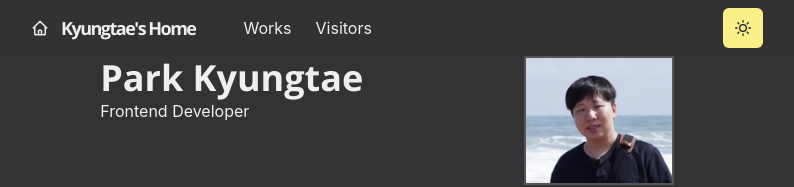
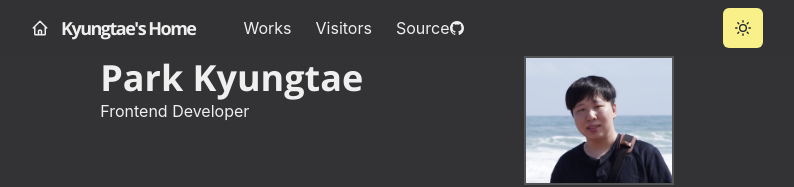
Before and after one commit to badmaniacs/my-pf, a Next.js app: page / in a window 1280 px wide. Shown: the top 187 px of the page, without its empty margins (253-1047 px from the left). Built offline with nearby package versions, Linux system fonts and the light colour scheme; a web font is replaced by a local one.

Commit message:
navbar에 source 링크 추가

```diff
--- a/components/navbar.tsx
+++ b/components/navbar.tsx
@@ -17,6 +17,7 @@ import {
 import { PropsWithChildren } from 'react';
 import { HamburgerIcon } from '@chakra-ui/icons';
 import { NextRouter } from 'next/router';
+import { IoLogoGithub } from 'react-icons/io5';
 import Logo from './logo';
 import ThemeToggleButton from './theme-toggle-button';
 
@@ -90,6 +91,9 @@ const Navbar: React.FC<NavbarProps> = (props) => {
           <LinkItem href="/visitors" path={path}>
             Visitors
           </LinkItem>
+          <LinkItem href="https://github.com/badmaniacs/my-pf" path="">
+            <Flex>Source<Box mt="4px"><IoLogoGithub/></Box></Flex>
+          </LinkItem>
         </Stack>
         <Box display="flex" flex={1} justifyContent="right">
           <ThemeToggleButton />
@@ -103,13 +107,16 @@ const Navbar: React.FC<NavbarProps> = (props) => {
               />
               <MenuList>
                 <NextLink href="/" passHref>
-                  <MenuItem >About</MenuItem>
+                  <MenuItem>About</MenuItem>
                 </NextLink>
                 <NextLink href="/works" passHref>
-                  <MenuItem >Works</MenuItem>
+                  <MenuItem>Works</MenuItem>
                 </NextLink>
                 <NextLink href="/visitors" passHref>
-                  <MenuItem >Visitors</MenuItem>
+                  <MenuItem>Visitors</MenuItem>
+                </NextLink>
+                <NextLink href="">
+                  <MenuItem>Source</MenuItem>
                 </NextLink>
               </MenuList>
             </Menu>
--- a/hooks/usePagination.ts
+++ b/hooks/usePagination.ts
@@ -37,7 +37,7 @@ const usePagenation = () => {
     setLoading(false);
   }, [key, data]);
 
-  const filteredDeleteData = useCallback((id:string) => {
+  const filteredDeleteData = useCallback((id: string) => {
     setLoading(true);
     setData((prevState) => prevState.filter((item) => item.id !== id));
   }, []);
--- a/libs/firebase.ts
+++ b/libs/firebase.ts
@@ -72,10 +72,10 @@ class FireBase {
   }
 
   async deleteComment(key: string) {
-    console.log(key)
-    const docRef = doc(this.db, `comments/${key}`,);
+    console.log(key);
+    const docRef = doc(this.db, `comments/${key}`);
     const res = await deleteDoc(docRef);
-    return res
+    return res;
   }
 }
 
--- a/libs/type.ts
+++ b/libs/type.ts
@@ -3,5 +3,5 @@ export interface IComment {
   password: string;
   text: string;
   writedate: string;
-  id? : string
+  id?: string;
 }
--- a/pages/api/comment.ts
+++ b/pages/api/comment.ts
@@ -36,7 +36,7 @@ const handler = async (req: NextApiRequest, res: NextApiResponse) => {
     case 'DELETE':
       try {
         const { key } = query;
-        console.log(key)
+        console.log(key);
         const result = await database.deleteComment(key as string);
         return res.status(202).json(result);
       } catch (error) {
```
